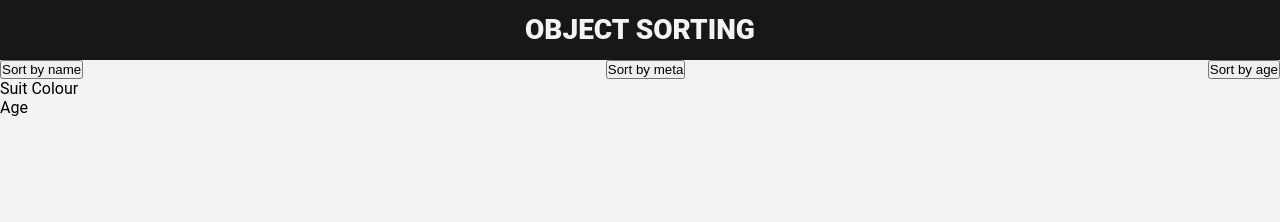
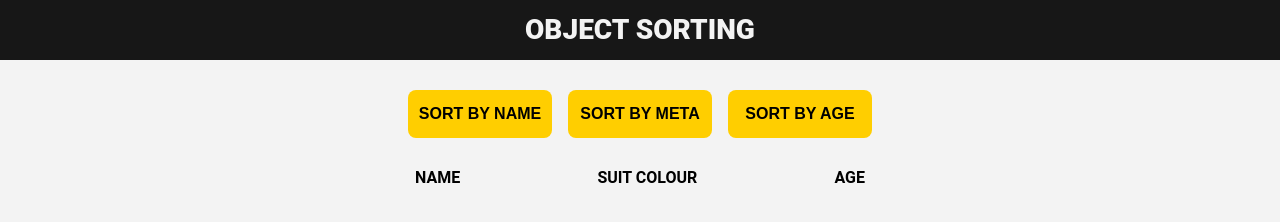
Before and after one commit to sadirov4647/sort-js, a plain HTML site: page index.html in a window 1280 px wide. Drawn offline with Linux system fonts and the light colour scheme.

Commit message:
commit css

```diff
--- a/index.html
+++ b/index.html
@@ -18,7 +18,7 @@
             <button class="sort-age">Sort by age</button>
         </section>
         <section class="list-headers">
-            <div class="header-title"></div>
+            <div class="header-title">Name</div>
             <div class="header-meta">Suit Colour</div>
             <div class="header-age">Age</div>
         </section>
--- a/style.css
+++ b/style.css
@@ -23,4 +23,31 @@ header h1{
 main .sort-options{
     display: flex;
     justify-content: space-between;
+    width: 100%;
+    max-width: 480px;
+    margin: 30px auto;
 }
+main .sort-options button{
+    flex: 1 1 33%;
+    appearance: none;
+    background-color: #ffce00;
+    border: none;
+    border-radius: 8px;
+    outline: none;
+    padding: 15px 0px;
+    margin: 0px 8px;
+    font-size: 16px;
+    font-weight: 700;
+    text-transform: uppercase;
+    cursor: pointer;
+}
+main .list-headers{
+    display: flex;
+    justify-content: space-between;
+    width: 100%;
+    max-width: 480px;
+    margin: 30px auto 0px;
+    padding: 0px 15px;
+    font-weight: 700;
+    text-transform: uppercase;
+}
```
